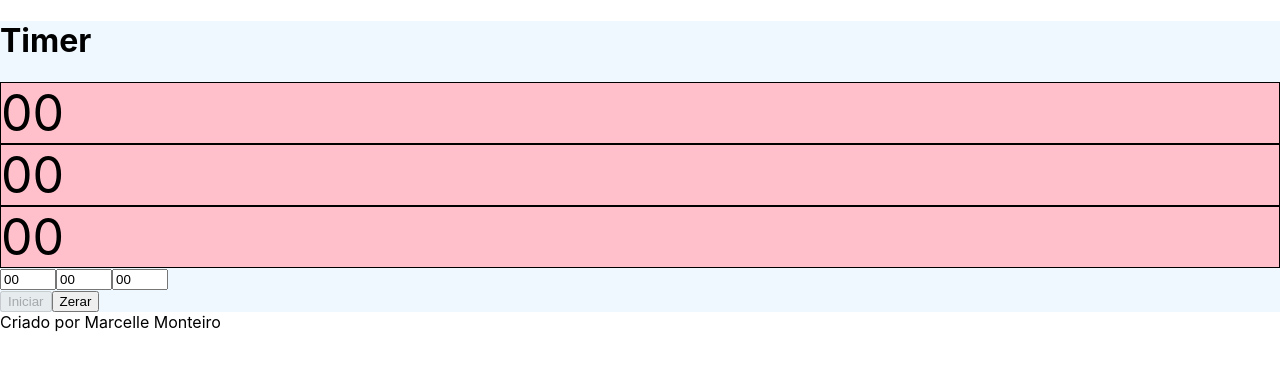
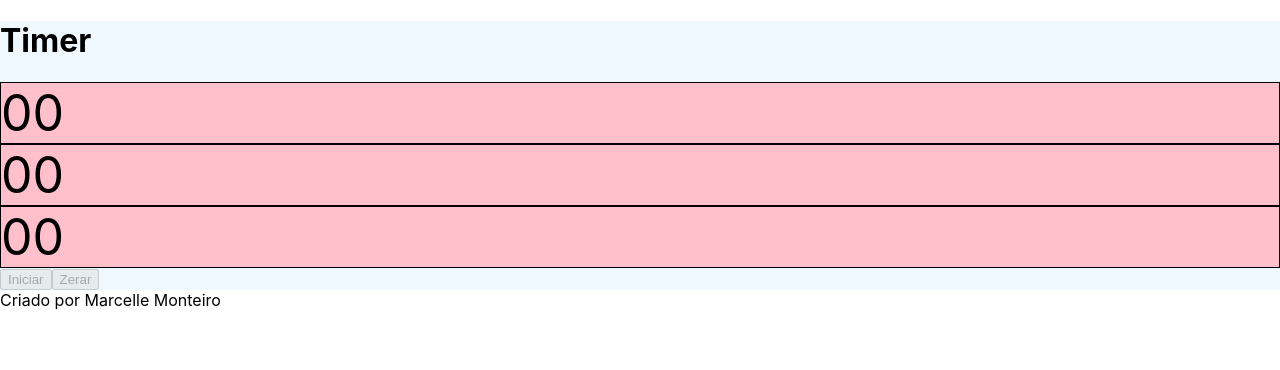
Before and after one commit to marpolos/project-timer, a React (Create React App) app: page / in a window 1280 px wide. Shown: the top 370 px of the page. Built offline with nearby package versions, Linux system fonts and the light colour scheme.

Commit message:
feat: create a new function to redirect click

```diff
--- a/src/component/Button/index.jsx
+++ b/src/component/Button/index.jsx
@@ -4,10 +4,14 @@ import BtnGeneral from "./styles";
 
 const Button = ({ name, disabled }) => {
     const { handleChangeTimer, handleZero } = useTimer();
+
+    const directClick = () => {
+
+    }
     return (
         <BtnGeneral
          type="button"
-         onClick={ name !== 'Zerar' ? handleChangeTimer : handleZero }
+         onClick={ name === 'Zerar' ? handleZero : handleChangeTimer }
          disabled={ disabled }
          >
              { name }
--- a/src/page/Timer/index.jsx
+++ b/src/page/Timer/index.jsx
@@ -15,9 +15,8 @@ const Timer = () => {
       <TimeNumber>{ minute }</TimeNumber>
       <TimeNumber>{ second }</TimeNumber>
       </ContainerTimer>
-      <InputTimer />
-      <Button disabled={ isDisabled } name={ isActive ? "Pausar" : "Iniciar" }></Button>
-      <Button name="Zerar"></Button>
+      <Button disabled={ isDisabled } name={ isActive ? "Pausar" : "Iniciar" } />
+      <Button name="Zerar" disabled="false"/>
     </PrincipalPage>
   );
 }
```
